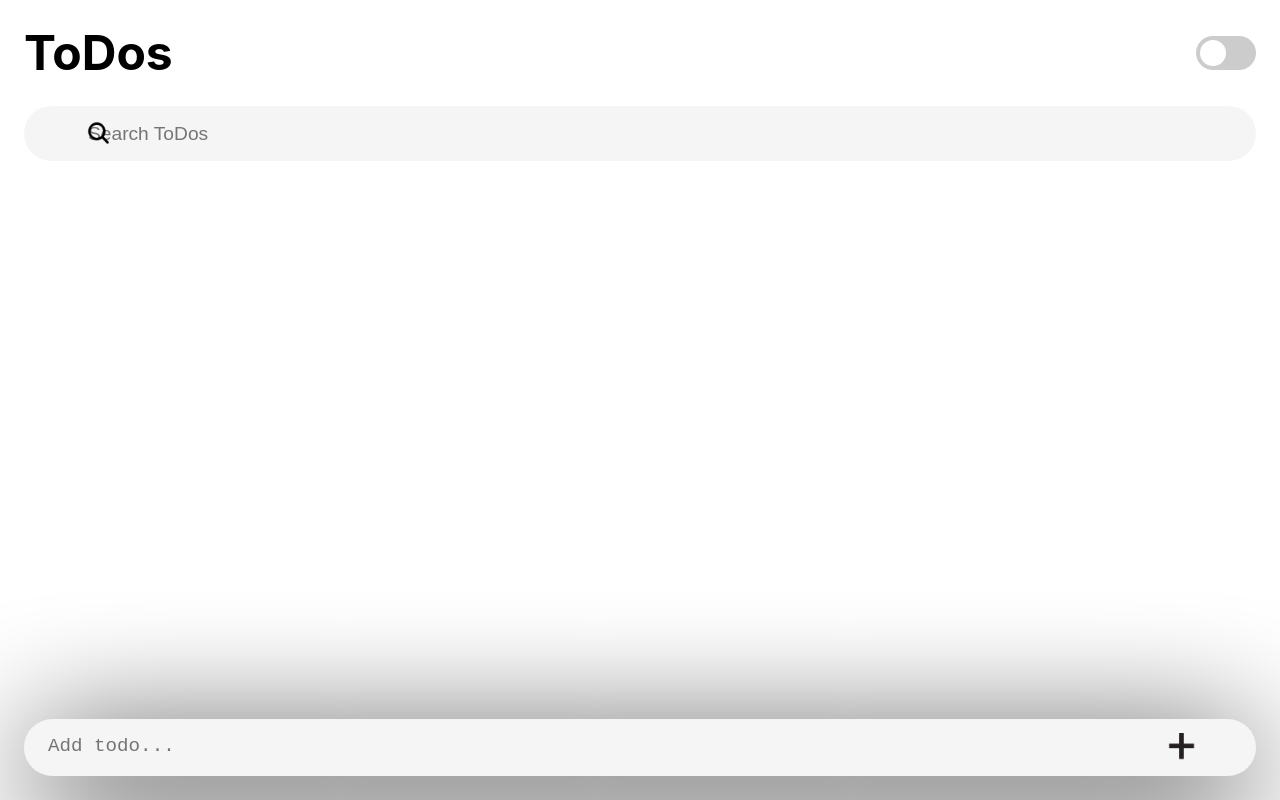
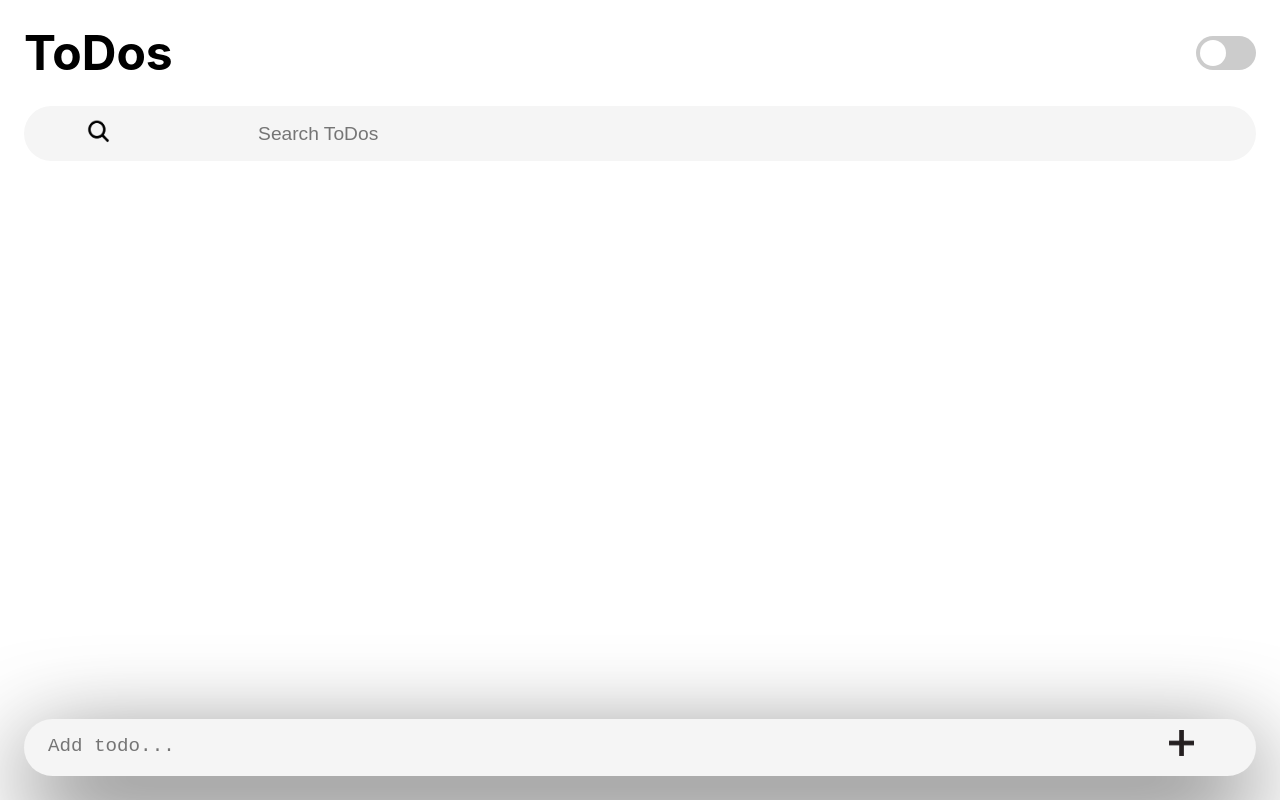
Before and after one commit to ojayii/todosxx, a React (Create React App) app in the folder my-app/: page / in a window 1280 px wide. Built offline with nearby package versions, Linux system fonts and the light colour scheme.

Commit message:
Updated more UI/UX issues

```diff
--- a/my-app/public/index.html
+++ b/my-app/public/index.html
@@ -24,7 +24,7 @@
       work correctly both with client-side routing and a non-root public URL.
       Learn how to configure a non-root public URL by running `npm run build`.
     -->
-    <title>React App</title>
+    <title>Todo-app</title>
   </head>
   <body>
     <noscript>You need to enable JavaScript to run this app.</noscript>
--- a/my-app/src/App.module.css
+++ b/my-app/src/App.module.css
@@ -95,7 +95,7 @@ header > form label {
 
 header > form input {
     width: 100%;
-    padding: 1rem 1rem 1rem 4rem;
+    padding: 1rem 1rem 1rem 19%;
     border-radius: 50px;
     border: none;
     background-color: #f5f5f5;
@@ -106,7 +106,7 @@ header > form input {
 header > form button, .App footer button {
     position: absolute;
     /* left: 3%; */
-    top: 0.9rem;
+
     background-color: transparent;
     border: none;
 }
@@ -123,6 +123,9 @@ header > form button:active, .App footer button:active {
 header > form button[type="submit"] {
     /* left: 100%; */
     left: 5%;
+    /* top: 0.9rem; */
+    top: 50%;
+    transform: translateY(-50%);
 }
 
 header > form .exitsearch {
@@ -141,11 +144,11 @@ header > form button img, .App footer button img {
     position: fixed;
     bottom: 1.5rem;
     width: calc(100% - 3rem);
-    padding: 1rem 4rem 1rem 1.5rem;
+    padding: 1rem 17% 1rem 1.5rem;
     /* width: 100%; */
     border-radius: 2rem;
     background-color: #f5f5f5;
-    box-shadow: 1px 1.5rem 8rem black;
+    box-shadow: 1px 1.9rem 6rem rgb(71, 71, 71);
 }
 
 @media (min-width: 64rem) {
@@ -163,11 +166,13 @@ header > form button img, .App footer button img {
     transition: height 0.3s ease-in-out;
     white-space: wrap;
     resize: none;
+    overflow: hidden;
 }
 
 .App footer button {
     /* left: 100%; */
     right: 5%;
+    bottom: 1rem;
 }
 
 .App footer button img {
--- a/my-app/src/Background.module.css
+++ b/my-app/src/Background.module.css
@@ -5,7 +5,7 @@
     align-items: center;
     justify-content: center;
     flex-flow: row wrap;
-    gap: 4vw;
+    /* gap: 4vw; */
     width: 100vw;
     /* transform: translate(-1.5rem, -1.5rem); */
     padding-top: 1rem;
--- a/my-app/src/Todo.module.css
+++ b/my-app/src/Todo.module.css
@@ -26,6 +26,7 @@
     transition: min-height 0.3s ease-in-out;
     white-space: wrap;
     resize: none;
+    overflow: hidden;
 }
 
 .todoBox>input[type="checkbox"] {
@@ -36,3 +37,7 @@
     width: 1.5rem;
     height: 1.5rem;
 }
+
+/* .todoBox:hover > textarea {
+    height: auto;
+} */
--- a/my-app/src/index.css
+++ b/my-app/src/index.css
@@ -9,6 +9,7 @@ body {
   min-height: 100vh;
   font-size: 100%;
   padding: 1.5rem;
+  padding-bottom: 5rem;
   position: relative;
 }
 
```
Also changed, not shown: my-app/src/Todo.js (indentation only).
